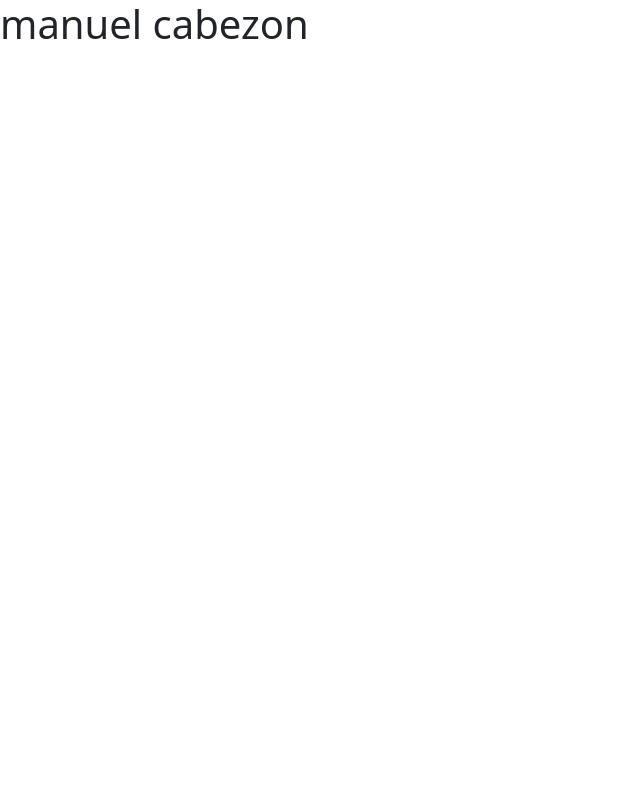
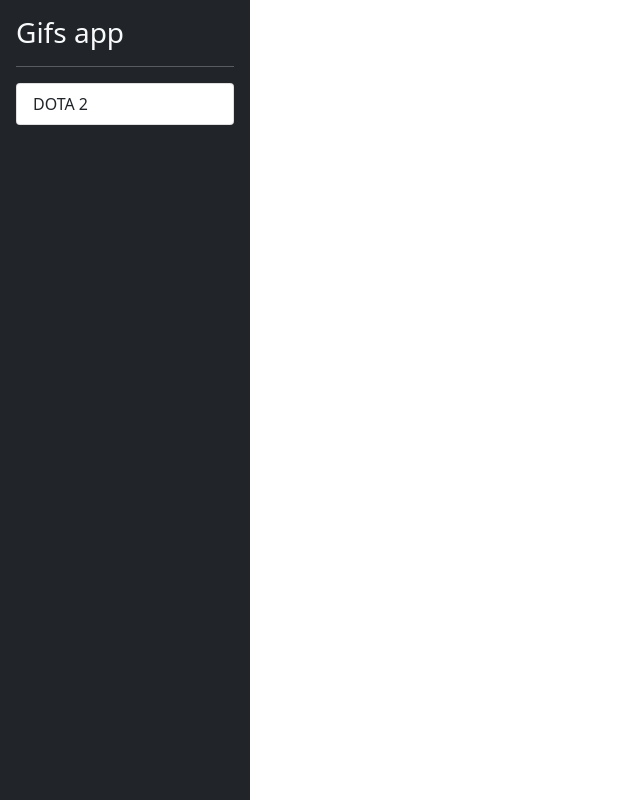
Before and after one commit to brian3-21/giff-app, an Angular app: page / in a window 1280 px wide. Shown: the whole page, without its empty margins (0-640 px from the left). Built offline with nearby package versions, Linux system fonts and the light colour scheme.

Commit message:
creando side-bar

```diff
--- a/src/app/app.component.html
+++ b/src/app/app.component.html
@@ -1 +1 @@
-<h1>manuel cabezon</h1>
+<side-bar></side-bar>
--- /dev/null
+++ b/src/app/shared/components/sidebar/sidebar.component.css
@@ -0,0 +1,4 @@
+#sidebar{
+    height: 100vh;
+    width: 250px;
+}
--- /dev/null
+++ b/src/app/shared/components/sidebar/sidebar.component.html
@@ -0,0 +1,7 @@
+<div class="bg-dark border-right p-3" id="sidebar">
+    <h3 class="text-light">Gifs app</h3>
+    <hr class="text-white">
+    <div class="list-group list-reset">
+        <button class="list-group-item list-group-item-action">DOTA 2</button>
+    </div>
+</div>
```
Also changed, not shown: src/app/shared/components/sidebar/sidebar.component.ts (added, +10 -0 lines), src/app/shared/shared.module.ts (+8 -2 lines), 1 other file (tests, documents, lock files or other folders).
